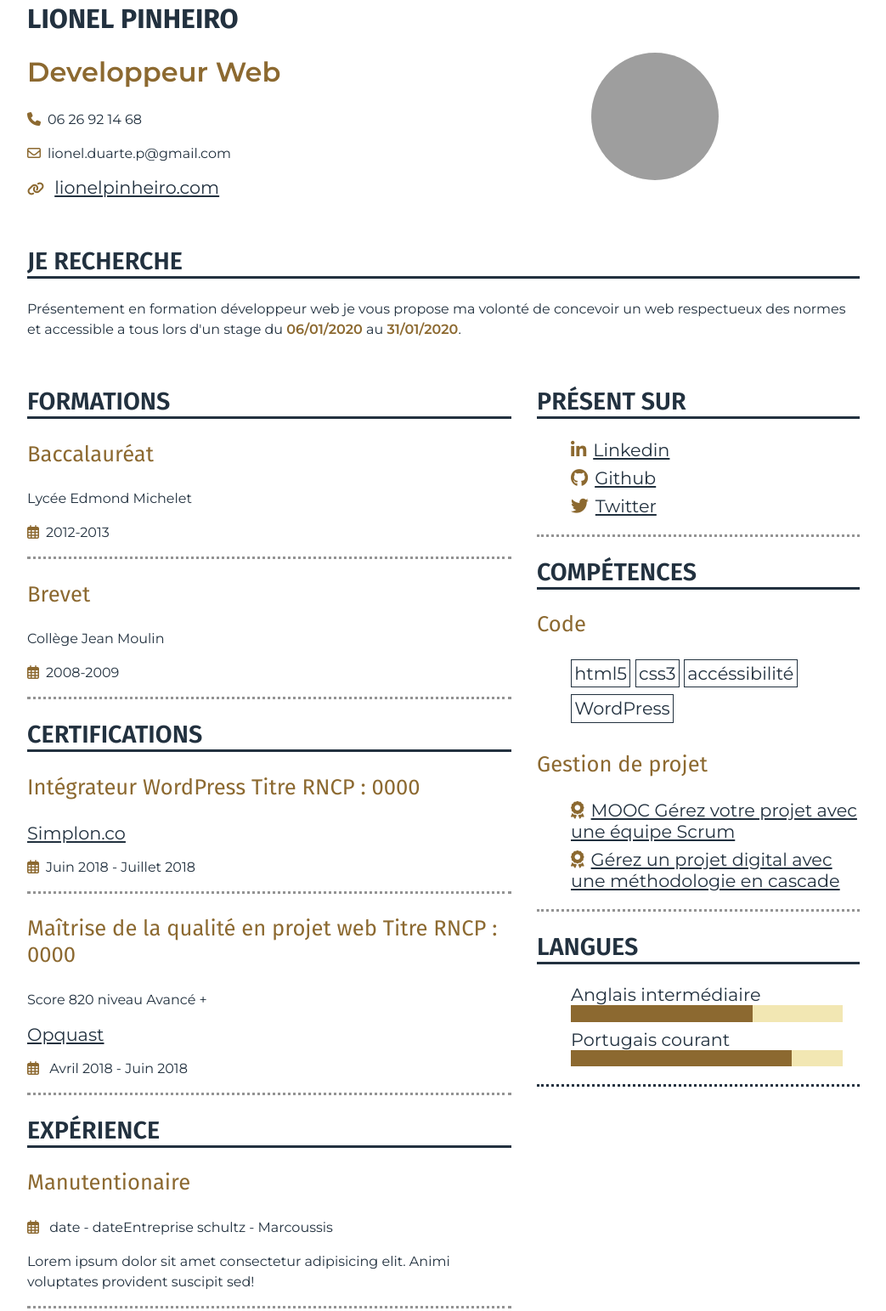
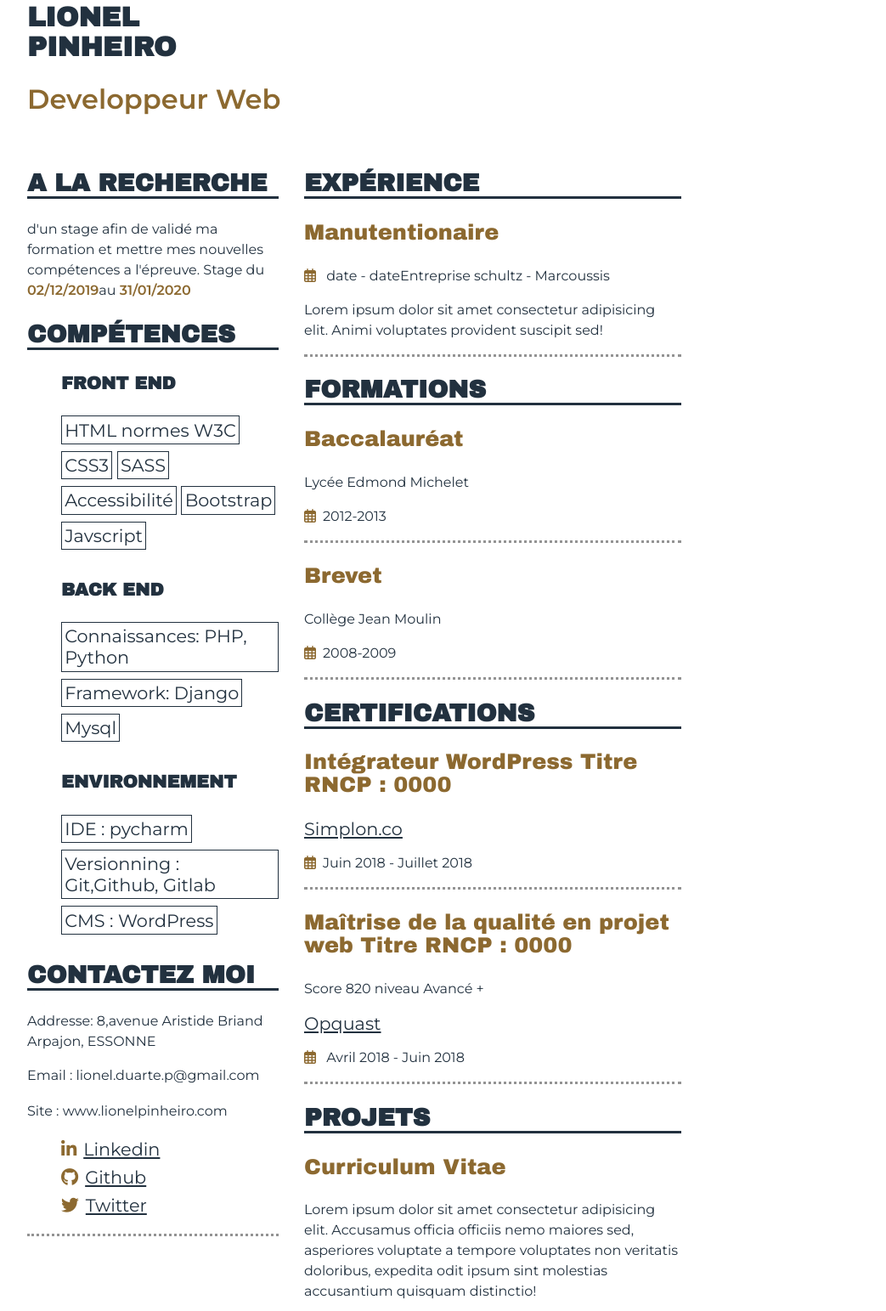
Before and after one commit to Liopin/Curriculum-Vitae, a plain HTML site: page index.html in a window 1280 px wide. Shown: the part 18-1561 px from the top of the page at 85% size, without its empty margins (118-1161 px from the left). Drawn offline with Linux system fonts and the light colour scheme; grey boxes are pictures that could not be loaded.

Commit message:
new html structure

```diff
--- a/index.html
+++ b/index.html
@@ -4,34 +4,30 @@
     <meta charset="utf-8">
     <title>Curriculum Lionel Pinheiro</title>
     <link rel="stylesheet" href="style.css">
-    <link href="https://fonts.googleapis.com/css?family=Fira+Sans:300,400,500i,600,700&display=swap" rel="stylesheet">
+    <link href="https://fonts.googleapis.com/css?family=Archivo+Black&display=swap" rel="stylesheet">
     <link href="https://fonts.googleapis.com/css?family=Montserrat:300,400,500,600,700&display=swap" rel="stylesheet">
     <script src="https://kit.fontawesome.com/127b2bdecd.js"></script>
   </head>
   <body>
     <!---En tête-->
 <header itemscope itemtype="http://schema.org/Person">
-  <h1 itemprop="name" content="Lionel Pinheiro"><span itemprop="givenName">Lionel </span><span itemprop="familyName">Pinheiro</span></h1>
+  <h1 itemprop="name" content="Lionel Pinheiro"><span itemprop="givenName">Lionel </span></br> </span><span itemprop="familyName">Pinheiro</span></h1>
   <p itemprop="jobTitle">Developpeur Web</p>
-  <!---Contact-->
-  <section id="contact">
-    <p><i class="fas fa-phone" ></i><span itemprop="telephone">06 26 92 14 68</span></p>
-    <p><i class="far fa-envelope" ></i><span itemprop="email">lionel.duarte.p@gmail.com</span></p>
-    <p><i class="fas fa-link" ></i>
-
-<a href="" itemprop="url" title="lien vers mon portfolio">lionelpinheiro.com</a></p>
-</section>
  </header>
  <!--- Photo de profil-->
  <img alt="photo de profil" src="https://placekitten.com/150/150"/>
   <!---Situation-->
-    <section id="situation" >
-      <h2>je recherche</h2>
-      <p> Présentement en formation développeur web je vous propose ma volonté de concevoir un web respectueux des normes et accessible a tous lors d'un stage du <span>06/01/2020</span> au <span>31/01/2020</span>.
-      </p>
-    </section>
+
   <!---Formations-->
 <main>
+  <h2>expérience</h2>
+    <div class="style-border">
+      <h3>Manutentionaire</h3>
+      <p><i class="far fa-calendar-alt" ></i>
+      <span>date - date</span>Entreprise schultz - Marcoussis </p>
+      <p>Lorem ipsum dolor sit amet consectetur adipisicing elit. Animi voluptates provident suscipit sed!</p>
+    </div>
+  </section>
   <section id="formation">
     <h2>formations</h2>
     <div  class="style-border" itemscope itemtype="http://schema.org/HighSchool">
@@ -46,7 +42,6 @@
     </div>
   </section>
   <!---Certification-->
-  <section id="certif">
       <h2>certifications</h2>
       <div class="style-border" itemscope itemtype="http://schema.org/Organization">
         <h3>Intégrateur WordPress <span>Titre RNCP : 0000</span></h3>
@@ -58,20 +53,10 @@
         <p>Score 820 niveau Avancé <span>+</span></p>
         <a href="https://www.opquast.com/" title="lien vers le site de la formation" itemprop="legalName">Opquast</a>
         <p><i class="far fa-calendar-alt" ></i>
-
   Avril 2018 - Juin 2018</p>
       </div>
-  </section>
+  <section>
      <!---Expérience-->
-  <section>
-   <h2>expérience</h2>
-    <div class="style-border">
-      <h3>Manutentionaire</h3>
-      <p><i class="far fa-calendar-alt" ></i>
-      <span>date - date</span>Entreprise schultz - Marcoussis </p>
-      <p>Lorem ipsum dolor sit amet consectetur adipisicing elit. Animi voluptates provident suscipit sed!</p>
-    </div>
-  </section>
   <!---Projets-->
   <section id="projets" itemscope itempype="http://schema.org/CreativeWork">
       <h2>projets</h2>
@@ -94,47 +79,46 @@ Avril 2018 - Juin 2018</p>
 <!---Barre lateral-->
 <aside >
 <!---Situation-->
+ <section id="situation" >
+      <h2>a la recherche</h2>
+      <p> d'un stage afin de validé ma formation et mettre mes nouvelles compétences a l'épreuve. Stage du <span>02/12/2019</span>au <span>31/01/2020</span> </p>
+  </section>
+ <div id="code">
+    <h2>compétences</h2>
+    <ul>
+        <h4>front end</h4>
+        <li class="skill">HTML normes W3C</li>
+        <li class="skill">CSS3</li>
+        <li class="skill">SASS</li>
+        <li class="skill">Accessibilité</li>
+        <li class="skill">Bootstrap</li>
+        <li class="skill">Javscript</li>
+      </ul>
+      <ul>
+          <h4>back end</h4>
+          <li class="skill">Connaissances: PHP, Python</li>
+          <li class="skill">Framework: Django</li>
+          <li class="skill">Mysql</li>
+        </ul>
+        <ul>
+            <h4>environnement</h4>
+            <li class="skill">IDE : pycharm</li>
+            <li class="skill">Versionning : Git,Github, Gitlab</li>
+            <li class="skill">CMS : WordPress</li>
+          </ul>
+  </div>
   <section id="social" class="style-border" >
-    <h2>présent sur</h2>
+    <h2>contactez moi</h2>
+    <p>Addresse: 8,avenue Aristide Briand Arpajon, ESSONNE</p>
+    <p>Email : lionel.duarte.p@gmail.com</p>
+    <p>Site : <a href="lionelpinheiro.com"></a>www.lionelpinheiro.com</p>
     <ul>
      <li><i class="fab fa-linkedin-in"></i><a href="" >Linkedin</a></li>
      <li><i class="fab fa-github"></i><a href="" ></i>Github</a></li>
      <li><i class="fab fa-twitter"></i><a href="" ></i>Twitter</a></li>
     </ul>
   </section>
-  <section id="competence">
-    <h2>compétences</h2>
-    <div id="code">
-      <h3>Code</h3>
-      <ul>
-        <li class="skill">html5</li>
-        <li class="skill">css3</li>
-        <li class="skill">accéssibilité</li>
-        <li class="skill">WordPress</li>
-    </ul>
-    </div>
-     <div id="gestion" class="style-border">
-      <h3>Gestion de projet</h3>
-      <ul>
-        <li><i class="fas fa-award"></i><a href="" title="Télécharger ma certication">MOOC Gérez votre projet avec une équipe Scrum</a></li>
-        <li><i class="fas fa-award"></i><a href="" title="Télécharger ma certication">Gérez un projet digital avec une méthodologie en cascade</a></li>
-      </ul>
-    </div>
-  </section>
-  <section id="langue" class="style-border">
-  <h2>langues</h2>
-    <ul>
-      <li>Anglais <span>intermédiaire</span>
-        <div class="bar-container">
-          <div class="bar-level-ang"></div>
-        </div>
-      </li>
-      <li>Portugais <span>courant</span>
-        <div class="bar-container">
-          <div class="bar-level-port"></div>
-        </div>
-      </li>
-    </ul>
+
   </section>
 </aside>
 <footer>
--- a/style.css
+++ b/style.css
@@ -17,7 +17,7 @@
 }
 /*--------------// BALISE //--------------*/
 h1,h2,h4{
-  font-family:"Fira Sans";
+  font-family:"Archivo black";
   text-transform:uppercase;
   color:var(--primary-color);
 }
@@ -33,9 +33,8 @@ h2{
 }
 h3{
   font-size:1.6rem;
-  font-family:"Fira Sans";
+  font-family:"Archivo black";
   font-weight:500;
-  first-letter:uppercase;
   color:var(--secondary-color);
 }
 p{
@@ -80,12 +79,12 @@ body{
   width: 980px;
   margin: auto;
   display:grid;
-  grid-template-columns:3fr 2fr;
+  grid-template-columns:2fr 3fr;
   grid-template-areas:
-  "header photo"
-  "situation situation"
-  "main aside"
-  "footer footer  "
+  "header header"
+  "aside main"
+  "aside main"
+  " footer footer"
   ;
   grid-column-gap:30px;
   grid-row-gap:15px;
```
Lines whose indentation alone changed are shown as unchanged.
